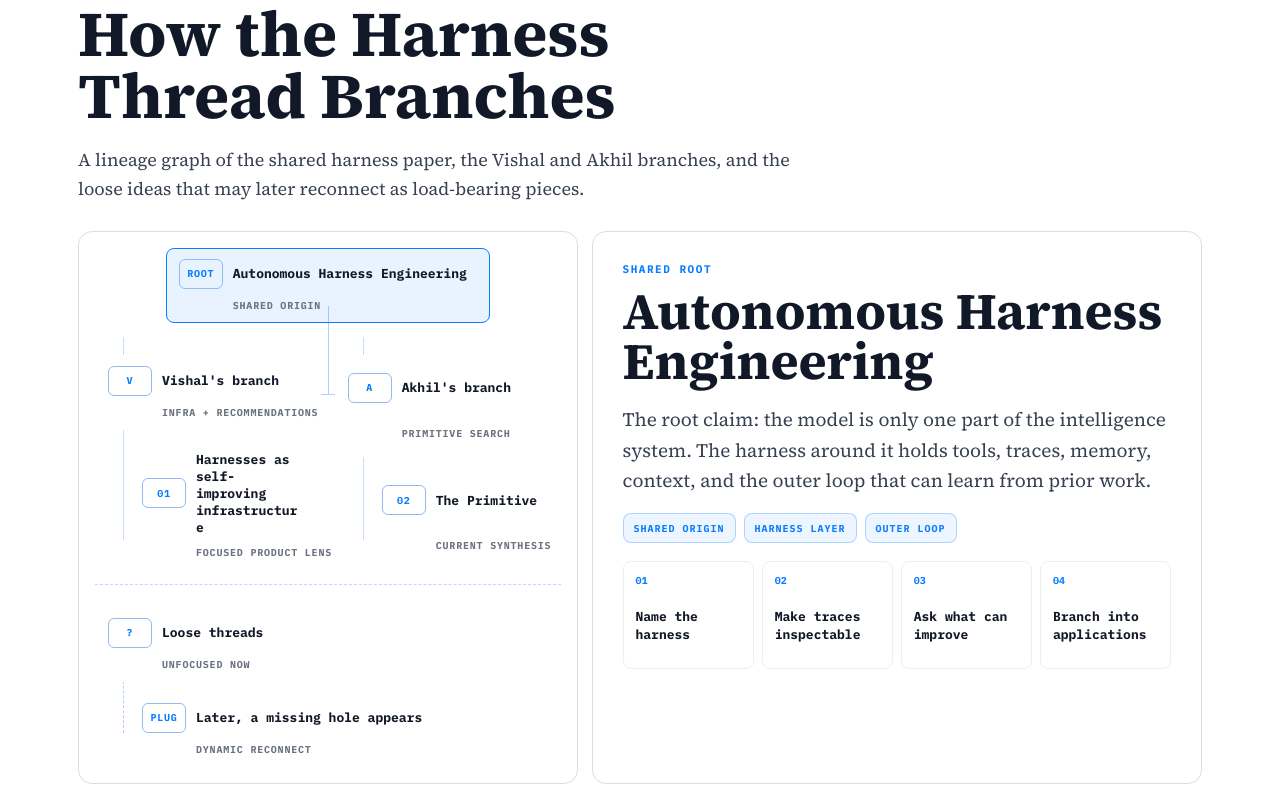
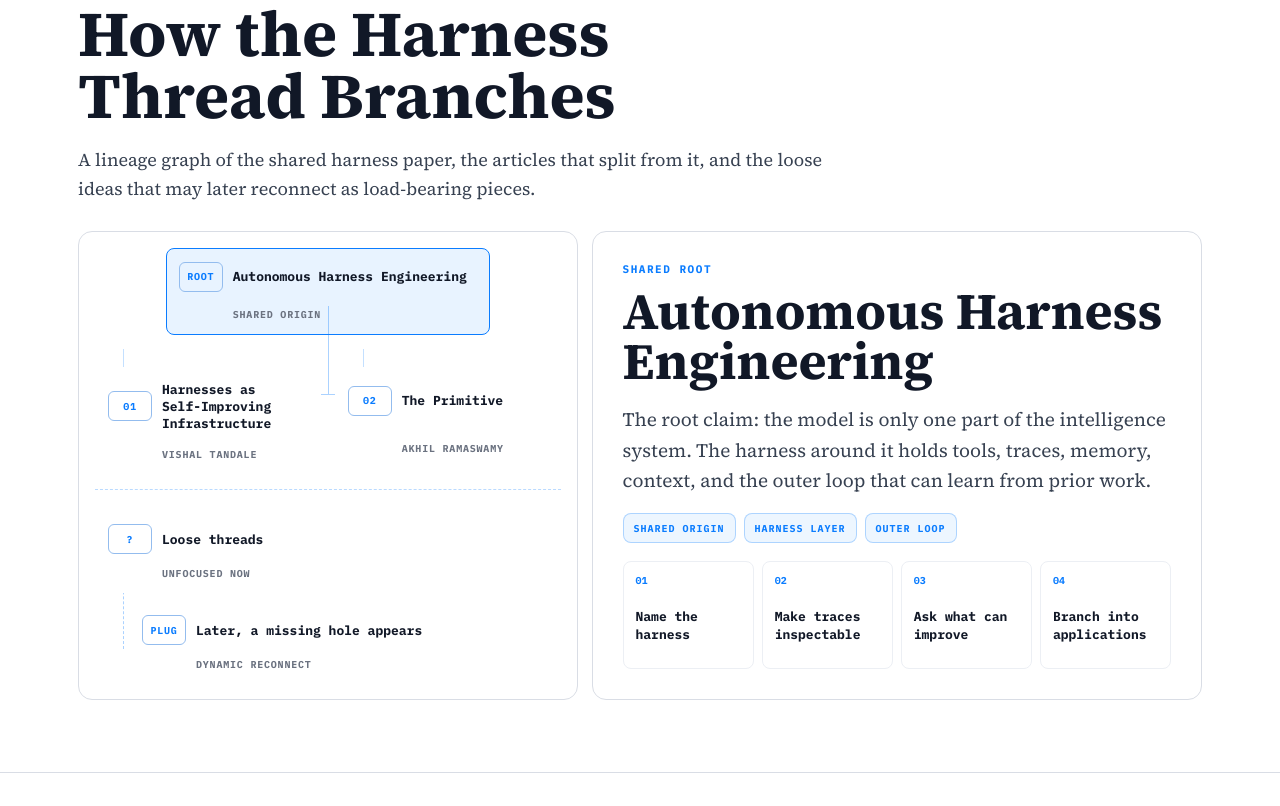
Before and after one commit to Akhilr21/the-primitive, a website built with Vite: page index.html in a window 1280 px wide. Shown: the part 808-1614 px from the top of the page. Built offline with nearby package versions, Linux system fonts and the light colour scheme.

Commit message:
Refine lineage map and chronological article order

```diff
--- a/index.html
+++ b/index.html
@@ -148,7 +148,7 @@
           <p class="kicker" id="knowledgeKicker">Lineage Map</p>
           <h2 id="knowledge-title">How the Harness Thread Branches</h2>
           <p id="knowledgeIntro">
-            A lineage view of the original harness paper, the branches Vishal and Akhil explored, and the way loose ideas can later reconnect into a missing piece.
+            A lineage view of the original harness paper, the articles that split from it, and the way loose ideas can later reconnect into a missing piece.
           </p>
         </div>
         <div class="knowledge-layout">
@@ -161,28 +161,18 @@
 
             <div class="lineage-split" role="group" aria-label="Article branches">
               <div class="lineage-lane">
-                <button class="tree-item lineage-node" type="button" data-knowledge-node="vishal" role="treeitem">
-                  <span class="tree-icon" aria-hidden="true">V</span>
-                  <span>Vishal's branch</span>
-                  <small>infra + recommendations</small>
-                </button>
-                <button class="tree-item lineage-node tree-indent" type="button" data-knowledge-node="recs" role="treeitem">
+                <button class="tree-item lineage-node" type="button" data-knowledge-node="recs" role="treeitem">
                   <span class="tree-icon" aria-hidden="true">01</span>
-                  <span>Harnesses as self-improving infrastructure</span>
-                  <small>focused product lens</small>
+                  <span>Harnesses as Self-Improving Infrastructure</span>
+                  <small>Vishal Tandale</small>
                 </button>
               </div>
 
               <div class="lineage-lane">
-                <button class="tree-item lineage-node" type="button" data-knowledge-node="akhil" role="treeitem">
-                  <span class="tree-icon" aria-hidden="true">A</span>
-                  <span>Akhil's branch</span>
-                  <small>primitive search</small>
-                </button>
-                <button class="tree-item lineage-node tree-indent" type="button" data-knowledge-node="primitive" role="treeitem">
+                <button class="tree-item lineage-node" type="button" data-knowledge-node="primitive" role="treeitem">
                   <span class="tree-icon" aria-hidden="true">02</span>
                   <span>The Primitive</span>
-                  <small>current synthesis</small>
+                  <small>Akhil Ramaswamy</small>
                 </button>
               </div>
             </div>
--- a/src/main.js
+++ b/src/main.js
@@ -103,7 +103,7 @@ const siteCopy = {
     knowledgeKicker: "Lineage Map",
     knowledgeTitle: "How the Harness Thread Branches",
     knowledgeIntro:
-      "A lineage graph of the shared harness paper, the Vishal and Akhil branches, and the loose ideas that may later reconnect as load-bearing pieces.",
+      "A lineage graph of the shared harness paper, the articles that split from it, and the loose ideas that may later reconnect as load-bearing pieces.",
     railTitle: "Reader Harness",
     footerLead:
       "AGI Loading is a set of field notes on understanding self-learning systems at the harness and model level, extending",
@@ -149,37 +149,21 @@ const knowledgeMaps = {
       tags: ["shared origin", "harness layer", "outer loop"],
       flow: ["Name the harness", "Make traces inspectable", "Ask what can improve", "Branch into applications"]
     },
-    vishal: {
-      type: "branch",
-      title: "Vishal's branch",
-      summary:
-        "This branch follows the harness idea into product infrastructure: recommendation systems, ranking surfaces, feedback loops, and the operational substrate where self-improvement becomes measurable.",
-      tags: ["infrastructure", "recommendations", "feedback systems"],
-      flow: ["Harness as product loop", "Signals become memory", "Ranking becomes steering", "Infrastructure learns"]
-    },
     recs: {
       type: "field note",
-      title: "Harnesses as self-improving infrastructure",
+      title: "Harnesses as Self-Improving Infrastructure",
       summary:
-        "A more focused product lens: recommendation harnesses show how models, metrics, retrieval, ranking, and user feedback form an adaptive system even before anyone calls it RSI.",
-      tags: ["focused", "product lens", "adaptive ranking"],
-      flow: ["Collect signals", "Generate candidates", "Rank outcomes", "Update the world model"]
-    },
-    akhil: {
-      type: "branch",
-      title: "Akhil's branch",
-      summary:
-        "This branch follows the same root into the question of primitives: if a harness can learn, what is the smallest reviewable unit that should persist across future work?",
-      tags: ["primitive search", "persistence", "reviewable units"],
-      flow: ["Trace repeated work", "Search for reusable units", "Separate skill from substrate", "Ask what should persist"]
+        "This article branches from Autonomous Harness Engineering by moving the harness idea into recommendation systems. It shows how retrieval, ranking, feedback, metrics, and product surfaces already behave like adaptive harness infrastructure.",
+      tags: ["Vishal Tandale", "sub-branch", "adaptive ranking"],
+      flow: ["Parent defines harnesses", "This article applies the idea to recommendations", "Feedback becomes harness memory", "Ranking becomes self-improving behavior"]
     },
     primitive: {
       type: "current leaf",
       title: "The Primitive",
       summary:
-        "The current synthesis: the primitive may not be a prompt or isolated skill, but a CLI-backed learning harness with state, evidence, review gates, and rollback.",
-      tags: ["focused now", "CLI-backed primitive", "RSI substrate"],
-      flow: ["Harness root", "Meta-loop pressure", "Persistent unit", "Primitive as substrate"]
+        "This article branches from Autonomous Harness Engineering by asking what should persist after the harness learns. It argues that the smallest useful unit may not be a prompt or isolated skill, but a CLI-backed learning harness with state, evidence, review gates, and rollback.",
+      tags: ["Akhil Ramaswamy", "sub-branch", "RSI substrate"],
+      flow: ["Parent defines the harness loop", "This article asks what should persist", "CLI gives the unit substrate", "Review gates decide what survives"]
     },
     unfocused: {
       type: "drift zone",
@@ -207,37 +191,21 @@ const knowledgeMaps = {
       tags: ["starting point", "AI workbench", "learning setup"],
       flow: ["Name the workbench", "Save attempts", "Look for improvement", "Branch into articles"]
     },
-    vishal: {
-      type: "branch",
-      title: "Vishal's branch",
-      summary:
-        "Vishal's branch asks how this shows up in real product systems: recommendations, rankings, feedback, and infrastructure that keeps changing from signals.",
-      tags: ["product systems", "recommendations", "feedback"],
-      flow: ["Use signals", "Rank choices", "Learn from outcomes", "Improve the surface"]
-    },
     recs: {
       type: "field note",
-      title: "Harnesses as self-improving infrastructure",
+      title: "Harnesses as Self-Improving Infrastructure",
       summary:
-        "This note is more focused: it shows one concrete place where the harness idea matters, by looking at systems that recommend and adapt.",
-      tags: ["focused", "concrete example", "adaptive systems"],
-      flow: ["Collect feedback", "Generate options", "Rank them", "Change what users see"]
-    },
-    akhil: {
-      type: "branch",
-      title: "Akhil's branch",
-      summary:
-        "Akhil's branch asks what should be saved when the workflow improves. Is it a skill, a tool, a checklist, a CLI, or something deeper?",
-      tags: ["open question", "what to save", "primitive"],
-      flow: ["Notice repeated work", "Ask what matters", "Find the smallest unit", "Make it reviewable"]
+        "This article branches from the first harness note by applying the idea to recommendation systems. The system is not just choosing content; it is becoming infrastructure that learns from what people do.",
+      tags: ["Vishal Tandale", "sub-branch", "adaptive systems"],
+      flow: ["Parent names harnesses", "This article applies them to recommendations", "Feedback changes the system", "The loop becomes clearer"]
     },
     primitive: {
       type: "current leaf",
       title: "The Primitive",
       summary:
-        "This is the current answer: the useful unit may be a small learning harness, not just a prompt. It needs memory, tests, review, and rollback.",
-      tags: ["current answer", "small useful unit", "reviewable"],
-      flow: ["Start from harnesses", "Look at self-improvement", "Ask what persists", "Name the primitive"]
+        "This article branches from the first harness note by asking what should actually be saved and reused when a workflow improves. The current answer is a small learning harness, not just a prompt.",
+      tags: ["Akhil Ramaswamy", "sub-branch", "reviewable"],
+      flow: ["Parent names harnesses", "This article asks what persists", "The primitive needs substrate", "Review decides what survives"]
     },
     unfocused: {
       type: "loose ideas",
@@ -259,7 +227,9 @@ const knowledgeMaps = {
 };
 
 function buildSeriesGrid() {
-  seriesGrid.innerHTML = articles
+  const chronologicalArticles = [...articles].sort((a, b) => new Date(`${a.date}T12:00:00`) - new Date(`${b.date}T12:00:00`));
+
+  seriesGrid.innerHTML = chronologicalArticles
     .map(
       (article) => `
         <button class="series-card" type="button" data-article="${article.slug}" style="--card-accent: ${article.accent}">
```
